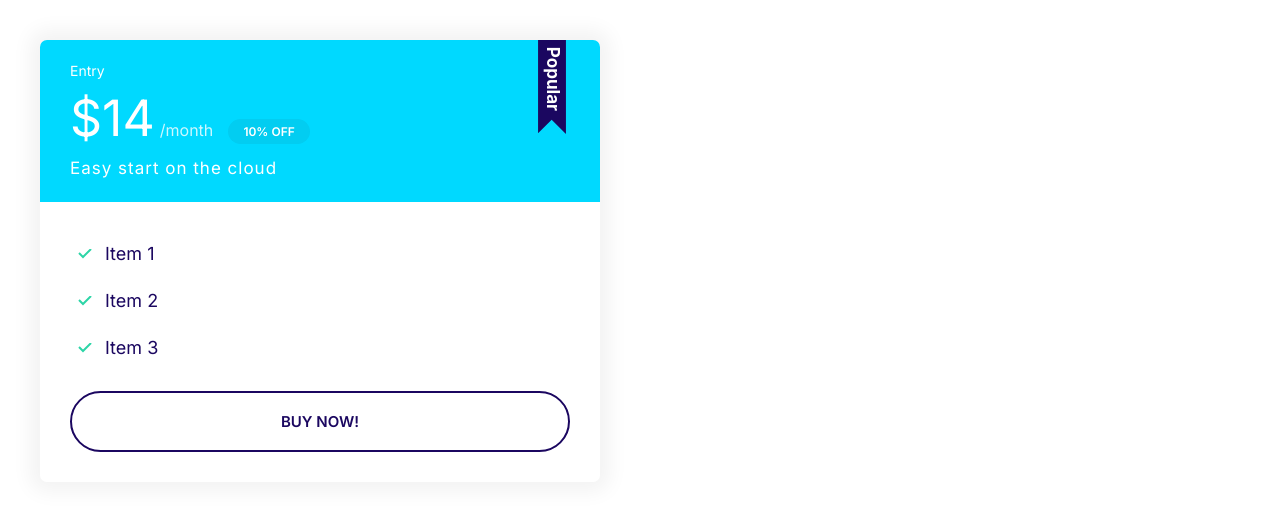
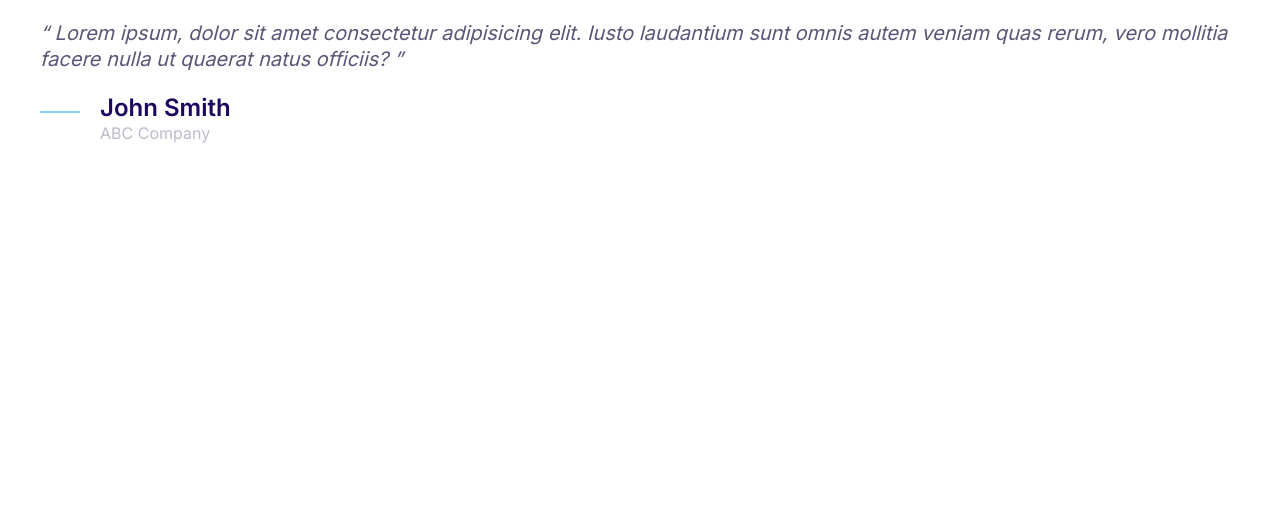
Before and after one commit to JayLi1209/Clarinet-Log, a plain HTML site: page index.html in a window 1280 px wide. Drawn offline with Linux system fonts and the light colour scheme.

Commit message:
Completes the quote section.

```diff
--- a/CSS/styles.css
+++ b/CSS/styles.css
@@ -5,6 +5,7 @@
     --color-headings:#1b0760;
     --color-body:#918ca4;
     --color-border:#ccc;
+    --color-body-darker:#5c5577;
     --border-radius: 30px;
 }
 
@@ -359,3 +360,67 @@ a{
         font-size: 1.7rem;
     }
 }
+
+/* Media */
+.media{
+    display: flex;
+    font-style: normal;
+}
+
+.media__title{
+    margin-top: 0;
+}
+
+.media__body{
+    margin: 0 2rem;
+}
+
+.media__image{
+    margin-top: 1rem;
+}
+
+/* Quotes */
+.quote{
+    color: var(--color-body-darker);
+    font-size: 3rem;
+    font-style: italic;
+    line-height: 1.3;
+}
+
+.quote__text::before{
+    content: open-quote;
+}
+
+.quote__text::after{
+    content: close-quote;
+}
+
+.quote__media{
+    font-size: 2rem;
+    opacity: 40%;
+}
+
+.quote__author{
+   font-weight: 600;
+   font-size: 2.5rem;
+   margin-bottom: 0;
+}
+
+.quote__line{
+    position: relative;
+    bottom: 10px;
+}
+
+@media screen and (min-width: 1024px) {
+    .quote{
+        font-size: 2rem;
+    }
+
+    .quote__author{
+        font-size: 2.4rem;
+    }
+
+    .quote__media{
+        font-size: 1.6rem;
+    }
+}
--- a/index.html
+++ b/index.html
@@ -15,26 +15,25 @@
     <title>Clarinet Log</title>
   </head>
   <body>
-    <div style="padding: 4rem; width: 50%">
-      <div class="plan plan--popular">
-        <div class="card card--secondary">
-          <header class="card__header">
-            <h3 class="plan__name">Entry</h3>
-            <span class="plan__price">$14</span>
-            <span class="plan__billing-cycle">/month</span>
-            <span class="badge badge--secondary badge--small">10% OFF</span>
-            <span class="plan__description">Easy start on the cloud</span>
-          </header>
-          <div class="card__body">
-            <ul class="list list--tick">
-              <li class="list__item">Item 1</li>
-              <li class="list__item">Item 2</li>
-              <li class="list__item">Item 3</li>
-            </ul>
-            <button class="btn btn--outline btn--block">Buy Now!</button>
+    <blockquote class="quote">
+      <p class="quote__text">
+        Lorem ipsum, dolor sit amet consectetur adipisicing elit. Iusto
+        laudantium sunt omnis autem veniam quas rerum, vero mollitia facere
+        nulla ut quaerat natus officiis?
+      </p>
+      <footer>
+        <div class="media">
+          <div class="media__image">
+            <svg class="icon icon--primary quote__line">
+              <use xlink:href="images/sprite.svg#line"></use>
+            </svg>
+          </div>
+          <div class="media__body">
+            <h3 class="media__title quote__author">John Smith</h3>
+            <p class="quote__media">ABC Company</p>
           </div>
         </div>
-      </div>
-    </div>
+      </footer>
+    </blockquote>
   </body>
 </html>
```
Also changed, not shown: components/card.html (+24 -0 lines), components/media.html (added, +16 -0 lines).
